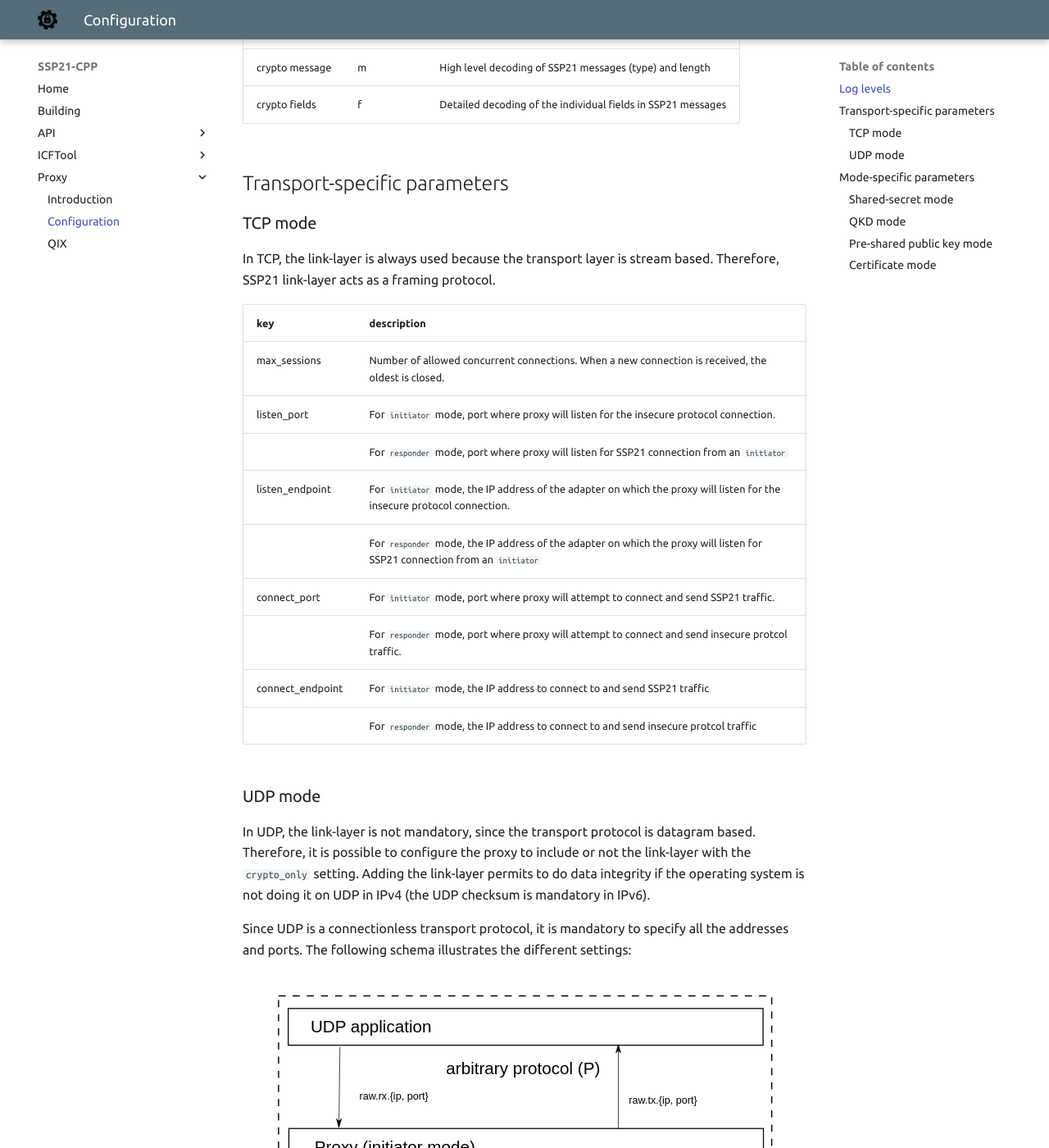
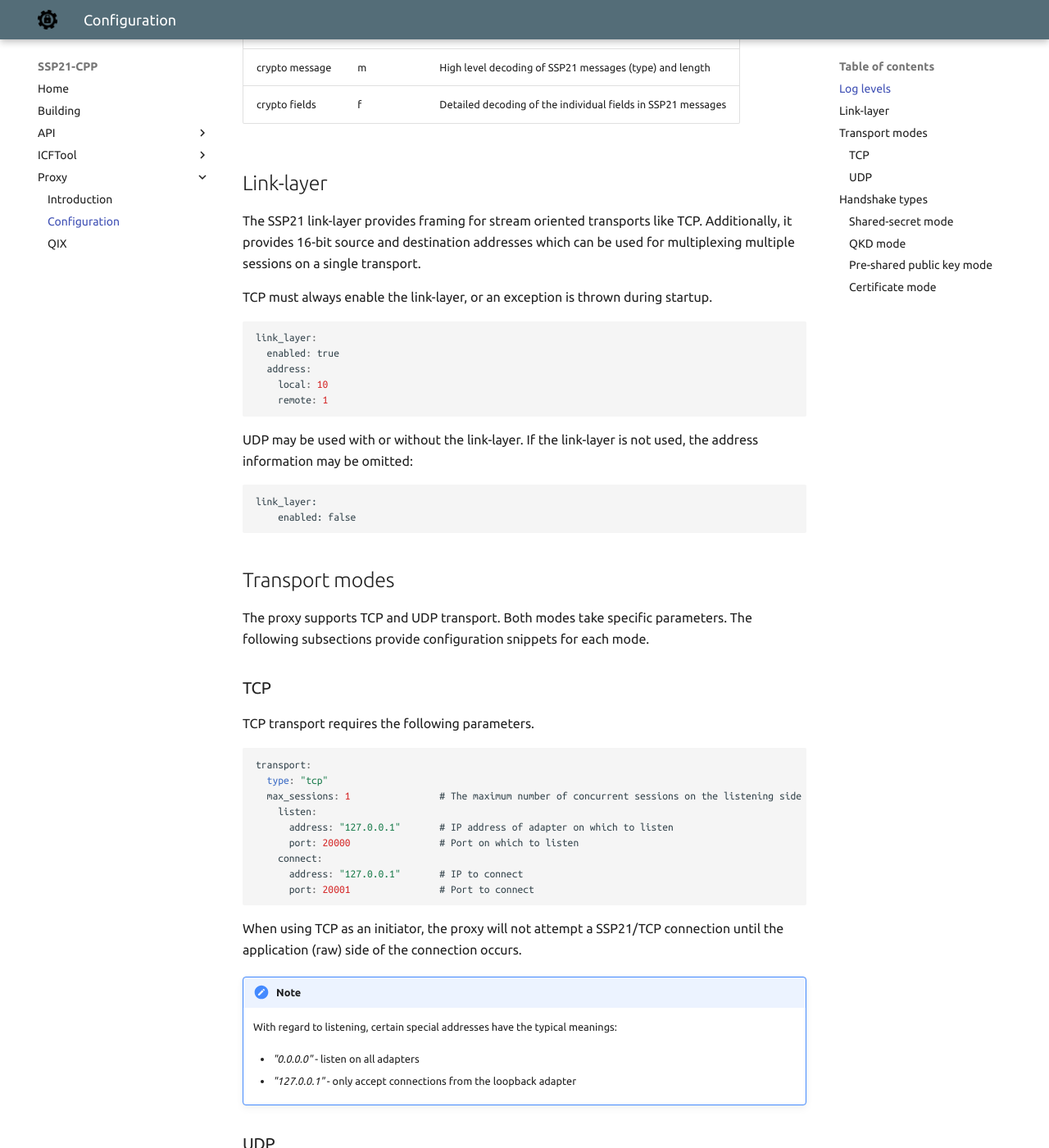
Before and after one commit to aegis4ics/ssp21-cpp-mkdocs, an MkDocs documentation site: the page built from docs/proxy/configuration.md, in a window 1280 px wide and 1400 px high, scrolled down 1202 px. Shown: the whole window at 82% size. Built offline with MkDocs 1.6.1 and Material for MkDocs 9.7.7, drawn with Linux system fonts in a browser that asks for light colours; some of the changed text lies outside the part shown.

Commit message:
update sections on TCP/UDP

````diff
--- a/docs/proxy/configuration.md
+++ b/docs/proxy/configuration.md
@@ -9,6 +9,9 @@ qkd_sources: []                  # sequence of QKD sources (e.g. QIX)
 sessions:                        # sequence of SSP21 proxy sessions
   - id: "session1"               # an identifer for the session for logging purposes
     levels: "iwemf"              # enabled log levels for this session
+    transport:                   # configuration of the transport
+      type: "tcp"                # type of transport { tcp, udp }
+#     ...                          OMITTED: transport type specific parameters omitted
     link_layer:                  # configuration of the link layer
       enabled: true              # if enabled, wrap SSP21 with the link-layer
       address:                   # addressing configuration required if 'enabled' == true
@@ -21,14 +24,11 @@ sessions:                        # sequence of SSP21 proxy sessions
         ttl_pad:                 # how much of a time pad to apply to session messages
           value: 10              # the value associated with the 'unit'
           unit: seconds          # unit of the time {milliseconds, seconds, minutes, hours}
-#         ...                      omitted: initiator or responder specific session parameters
+#         ...                      OMITTED: initiator or responder specific session parameters
       handshake:                 # configuration of the handshake
-#       ...                        omitted: initiator or responder specific handshake parameters
+#       ...                        OMITTED: initiator or responder specific handshake parameters
         type: "shared_secret"    # type of handshake { shared_secret, preshared_public_key, qkd }
-#       ...                        omitted: handshake type specific parameters
-    transport:                   # configuration of the transport for
-      type: "tcp"                # type of transport { tcp, udp }
-#     ...                          omitted: transport type specific parameters omitted
+#       ...                        OMITTED: handshake type specific parameters
 ```
 
 The YAML skeleton above describes all of the configuration values that must be present irrespective of the various modes that can be configured.
@@ -48,54 +48,89 @@ The `levels` parameter in a session configuration contains a string of character
 | crypto message  | m         | High level decoding of SSP21 messages (type) and length                                      |
 | crypto fields   | f         | Detailed decoding of the individual fields in SSP21 messages                                 |
 
-## Transport-specific parameters
+## Link-layer
 
-### TCP mode
+The SSP21 link-layer provides framing for stream oriented transports like TCP. Additionally, it provides 16-bit source and destination
+addresses which can be used for multiplexing multiple sessions on a single transport.
 
-In TCP, the link-layer is always used because the transport layer is stream based. Therefore, SSP21 link-layer acts
-as a framing protocol.
+TCP must always enable the link-layer, or an exception is thrown during startup.
 
-| key              | description                                                                                                                  |
-|------------------|------------------------------------------------------------------------------------------------------------------------------|
-| max_sessions     | Number of allowed concurrent connections. When a new connection is received, the oldest is closed.                           |
-| listen_port      | For `initiator` mode, port where proxy will listen for the insecure protocol connection.                                     |
-|                  | For `responder` mode, port where proxy will listen for SSP21 connection from an `initiator`                                  |
-| listen_endpoint  | For `initiator` mode, the IP address of the adapter on which the proxy will listen for the insecure protocol connection.     |
-|                  | For `responder` mode, the IP address of the adapter on which the proxy will listen for SSP21 connection from an `initiator`  |
-| connect_port     | For `initiator` mode, port where proxy will attempt to connect and send SSP21 traffic.                                       |
-|                  | For `responder` mode, port where proxy will attempt to connect and send insecure protcol traffic.                            |
-| connect_endpoint | For `initiator` mode, the IP address to connect to and send SSP21 traffic                                                    |
-|                  | For `responder` mode, the IP address to connect to and send insecure protcol traffic                                         |
+```
+link_layer:
+  enabled: true
+  address:
+    local: 10
+    remote: 1
+```
 
-### UDP mode
+UDP may be used with or without the link-layer. If the link-layer is not used, the address information may be omitted:
 
-In UDP, the link-layer is not mandatory, since the transport protocol is datagram based. Therefore, it is possible
-to configure the proxy to include or not the link-layer with the `crypto_only` setting. Adding the link-layer permits
-to do data integrity if the operating system is not doing it on UDP in IPv4 (the UDP checksum is mandatory in IPv6).
+```
+link_layer:
+    enabled: false
+```
 
-Since UDP is a connectionless transport protocol, it is mandatory to specify all the addresses and ports. The following schema
-illustrates the different settings:
+## Transport modes
+
+The proxy supports TCP and UDP transport. Both modes take specific parameters. The following subsections provide configuration
+snippets for each mode.
+
+### TCP
+
+TCP transport requires the following parameters.
+
+```
+transport:
+  type: "tcp"
+  max_sessions: 1                # The maximum number of concurrent sessions on the listening side
+    listen:
+      address: "127.0.0.1"       # IP address of adapter on which to listen
+      port: 20000                # Port on which to listen
+    connect:
+      address: "127.0.0.1"       # IP to connect
+      port: 20001                # Port to connect
+```
+
+When using TCP as an initiator, the proxy will not attempt a SSP21/TCP connection until the application (raw) side
+of the connection occurs.
+
+!!! note
+    With regard to listening, certain special addresses have the typical meanings:
+
+	* *"0.0.0.0"* - listen on all adapters
+
+	* *"127.0.0.1"* - only accept connections from the loopback adapter
+
+### UDP
+
+UDP is a connectionless transport protocol, so you must specify addresses and ports
+for both receiving and transmitting separately.
+
+```
+transport:
+  type: "udp"
+  raw_rx:
+    address: "127.0.0.1"
+    port: 20000
+  raw_tx:
+    address: "127.0.0.1"
+    port: 20001
+  secure_rx:
+    address: "127.0.0.1"
+    port: 20002
+  secure_tx:
+    address: "127.0.0.1"
+    port: 20003
+```
+
+The following diagram illustrates how the parameters above are applied:
 
 ![UDP proxy](../img/udp.svg)
 
 !!! warning
-    Be careful when setting the ports so that no communication loops back.
+    Be careful when setting the ports so that no communication loops back creating a cycle.
 
-| key                          | description                                                                                                                  |
-|------------------------------|------------------------------------------------------------------------------------------------------------------------------|
-| crypto_only                  | Specify if the SSP21 stack should include the optional link-layer.                                                           |
-| raw.rx.ip                    | The IP address where the proxy listens for insecure traffic                                                                  |
-| raw.rx.port                  | The port where the proxy listens for insecure traffic                                                                        |
-| raw.tx.ip                    | The IP address to which the proxy writes insecure traffic                                                                    |
-| raw.tx.port                  | The port to which the proxy writes insecure traffic                                                                          |
-| secure.rx.ip                 | The IP address where the proxy listens for SSP21 traffic                                                                     |
-| secure.rx.port               | The port where the proxy listens for SSP21 traffic                                                                           |
-| secure.tx.ip                 | The IP address to which the proxy writes SSP21 traffic                                                                       |
-| secure.tx.port               | The port to which the proxy writes SSP21 traffic                                                                             |
-
-
-
-## Mode-specific parameters
+## Handshake types
 
 Different handshake modes require different paramters described in the following sub-sections.
 
````
Also changed, not shown: docs/img/udp.svg.
